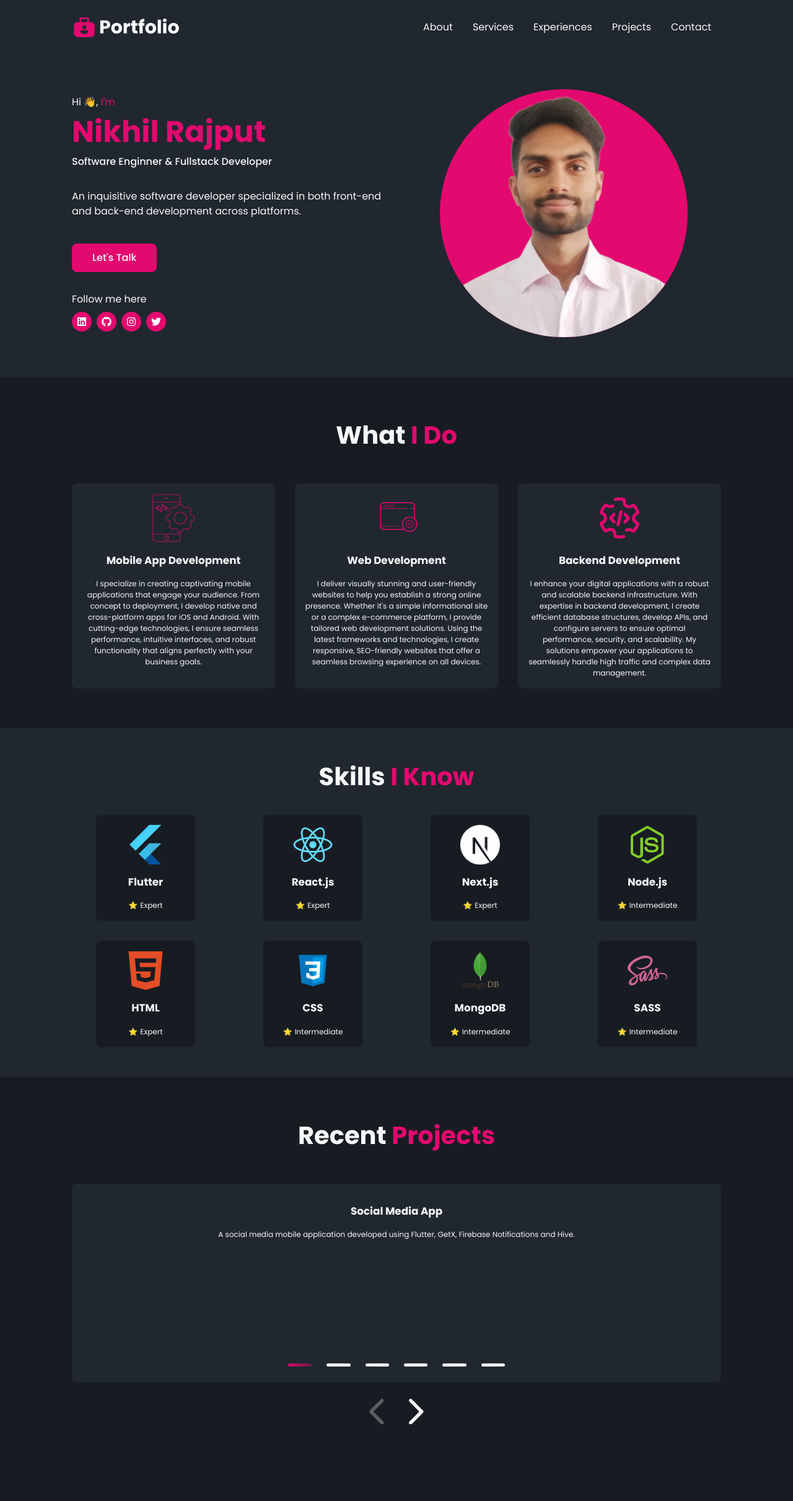
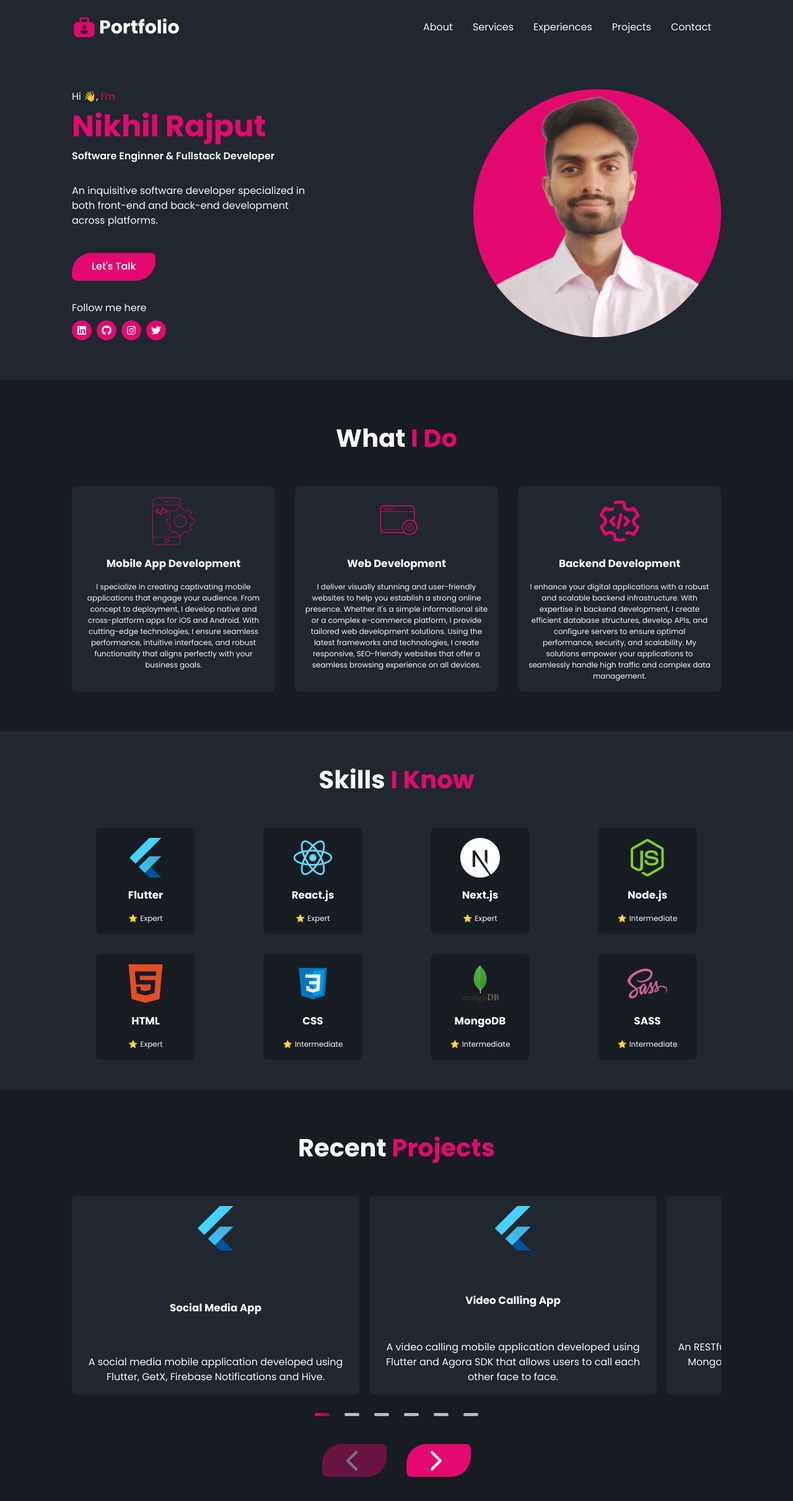
Before and after one commit to superchaindev/portfolio, a Next.js app: page / in a window 1280 px wide. Shown: the top 2422 px of the page at 62% size. Before the commit the page ends 2374 px from the top, so only its background shows below. Built offline with nearby package versions, Linux system fonts and the light colour scheme.

Commit message:
update changes and bug fixes

```diff
--- a/src/app/globals.scss
+++ b/src/app/globals.scss
@@ -100,22 +100,22 @@ body {
 }
 
 ::-webkit-scrollbar {
-  width: 10px;
+  width: 0.5rem;
 }
 
 /* Track */
 ::-webkit-scrollbar-track {
-  background: #e0e0e0;
+  background: #b6b6b6;
 }
 
 /* Handle */
 ::-webkit-scrollbar-thumb {
-  background: #888;
+  background: var(--primaryColor60);
 }
 
 /* Handle on hover */
 ::-webkit-scrollbar-thumb:hover {
-  background: #555;
+  background: var(--primaryColor80);
 }
 
 /* Chrome, Safari, Edge, Opera */
@@ -307,7 +307,7 @@ h6 {
   outline: none;
   background-color: transparent;
   border: 1px solid var(--primaryColor);
-  border-radius: var(--borderRadius);
+  border-radius: 2rem var(--borderRadius);
   padding: 0.65rem 2rem;
 
   color: var(--primaryColor);
@@ -355,9 +355,9 @@ h6 {
 
   width: fit-content;
   outline: none;
+  border: none;
   background-color: var(--primaryColor);
-  border: 1px solid var(--primaryColor);
-  border-radius: var(--borderRadius);
+  border-radius: 2rem var(--borderRadius);
   padding: 0.65rem 2rem;
 
   color: var(--whiteColor);
@@ -378,7 +378,6 @@ h6 {
 
   &:hover {
     background-color: var(--primaryColor60);
-    border-color: var(--primaryColor60);
   }
 
   @media screen and (min-width: 1600px) {
@@ -700,76 +699,24 @@ h6 {
   --background-code: rgb(244, 244, 244);
 }
 
-.embla__viewport {
+.carousel__viewport {
   overflow: hidden;
+  position: relative;
 }
 
-.embla__container {
+.carousel__container {
   backface-visibility: hidden;
   display: flex;
   touch-action: pan-y;
   margin-left: calc(var(--slide-spacing) * -1);
 }
 
-.embla__slide {
-  flex: 0 0 var(--slide-size);
+.carousel__slide {
+  flex: 0 0 100%;
   min-width: 0;
+  max-width: 30rem;
+  position: relative;
   padding-left: var(--slide-spacing);
-  position: relative;
-}
-
-.embla__slide__img {
-  display: block;
-  height: var(--slide-height);
-  width: 100%;
-  object-fit: cover;
-}
-
-.embla__slide__number {
-  width: 4.6rem;
-  height: 4.6rem;
-  z-index: 1;
-  position: absolute;
-  top: 0.6rem;
-  right: 0.6rem;
-  border-radius: 50%;
-  background-color: rgba(var(--background-site-rgb-value), 0.85);
-  line-height: 4.6rem;
-  font-weight: 900;
-  text-align: center;
-  pointer-events: none;
-}
-
-.embla__slide__number > span {
-  color: var(--brand-primary);
-  background-image: linear-gradient(
-    45deg,
-    var(--brand-primary),
-    var(--brand-secondary)
-  );
-  background-clip: text;
-  -webkit-background-clip: text;
-  -webkit-text-fill-color: transparent;
-  font-size: 1.6rem;
-  display: block;
-  position: absolute;
-  top: 0;
-  left: 0;
-  right: 0;
-  bottom: 0;
-}
-
-.embla__button {
-  -webkit-appearance: none;
-  appearance: none;
-  background-color: transparent;
-  touch-action: manipulation;
-  display: inline-flex;
-  text-decoration: none;
-  cursor: pointer;
-  border: 0;
-  padding: 0;
-  margin: 0;
 }
 
 .embla__buttons {
@@ -777,27 +724,12 @@ h6 {
   display: flex;
   align-items: center;
   justify-content: center;
-  margin-top: 1rem;
-}
-
-.embla__button {
-  z-index: 1;
-  color: var(--background-site);
-  display: flex;
-  align-items: center;
-  justify-content: center;
-  cursor: pointer;
-  width: 4rem;
-  height: 4rem;
-
-  &:disabled {
-    opacity: 0.3;
-  }
+  margin-top: 2rem;
 }
 
 .embla__button__svg {
-  width: 65%;
-  height: 65%;
+  width: 2rem;
+  height: 2rem;
 }
 
 .embla__dot {
@@ -815,18 +747,16 @@ h6 {
 
 .embla__dots {
   z-index: 1;
-  bottom: 0.5rem;
-  position: absolute;
-  left: 0;
-  right: 0;
   display: flex;
   justify-content: center;
   align-items: center;
+  margin: 0 auto;
+  margin-top: 1rem;
 }
 
 .embla__dot {
-  width: 2.4rem;
-  height: 2.4rem;
+  width: 1.5rem;
+  height: 2rem;
   display: flex;
   align-items: center;
   margin-right: 0.75rem;
@@ -834,7 +764,7 @@ h6 {
 }
 
 .embla__dot:after {
-  background: var(--background-site);
+  background: var(--whiteColor70);
   border-radius: 0.2rem;
   width: 100%;
   height: 0.3rem;
@@ -843,8 +773,8 @@ h6 {
 
 .embla__dot--selected:after {
   background: linear-gradient(
-    45deg,
+    120deg,
     var(--primaryColor),
-    var(--primaryColor30)
+    var(--primaryColor50)
   );
 }
--- a/src/components/common/CircleBox.jsx
+++ b/src/components/common/CircleBox.jsx
@@ -5,7 +5,7 @@ const CircleBox = (props) => {
 
   return (
     <div
-      className={`relative max-w-[25rem] min-w-[15rem] max-h-[25rem] min-h-[15rem] bg-[var(--primaryColor)] overflow-hidden mx-auto rounded-full aspect-square transition duration-300 ease-in-out ${classes}`}
+      className={`relative max-w-[25rem] min-w-[15rem] max-h-[25rem] min-h-[15rem] bg-[var(--primaryColor)] overflow-hidden rounded-full aspect-square transition duration-300 ease-in-out ${classes}`}
     >
       {children}
     </div>
--- a/src/components/common/carousel/Carousel.jsx
+++ b/src/components/common/carousel/Carousel.jsx
@@ -1,13 +1,14 @@
 "use client";
 
+import { useEffect, useState, useCallback } from "react";
 import useEmblaCarousel from "embla-carousel-react";
-import { useEffect, useState, useCallback } from "react";
+import PropTypes from "prop-types";
 import DotButton from "./DotButton";
 import PrevButton from "./PrevButton";
 import NextButton from "./NextButton";
 
 const Carousel = (props) => {
-  const { children, classes, ...options } = props;
+  const { children, classes, options } = props;
 
   const [emblaRef, emblaApi] = useEmblaCarousel(options);
 
@@ -50,9 +51,12 @@ const Carousel = (props) => {
   }, [emblaApi, onInit, onSelect]);
 
   return (
-    <div className="carousel">
-      <div className={`overflow-hidden relative ${classes}`} ref={emblaRef}>
-        <div className="flex">{children}</div>
+    <>
+      <div className={`carousel ${classes}`}>
+        <div className={`carousel__viewport`} ref={emblaRef}>
+          <div className="carousel__container">{children}</div>
+        </div>
+      </div>
 
       <div className="embla__dots">
         {scrollSnaps.map((_, index) => (
@@ -65,14 +69,19 @@ const Carousel = (props) => {
           />
         ))}
       </div>
-      </div>
 
       <div className="embla__buttons">
         <PrevButton onClick={scrollPrev} disabled={prevBtnDisabled} />
         <NextButton onClick={scrollNext} disabled={nextBtnDisabled} />
       </div>
-    </div>
+    </>
   );
 };
 
+Carousel.propTypes = {
+  children: PropTypes.node,
+  classes: PropTypes.string,
+  options: PropTypes.any,
+};
+
 export default Carousel;
--- a/src/components/common/carousel/NextButton.jsx
+++ b/src/components/common/carousel/NextButton.jsx
@@ -3,7 +3,7 @@ const NextButton = (props) => {
 
   return (
     <button
-      className="embla__button embla__button--next"
+      className="app__filled_btn ml-4 disabled:opacity-40"
       type="button"
       {...restProps}
     >
--- a/src/components/common/carousel/PrevButton.jsx
+++ b/src/components/common/carousel/PrevButton.jsx
@@ -3,7 +3,7 @@ const PrevButton = (props) => {
 
   return (
     <button
-      className="embla__button embla__button--prev"
+      className="app__filled_btn mr-4 disabled:opacity-40"
       type="button"
       {...restProps}
     >
--- a/src/components/home/Section1.jsx
+++ b/src/components/home/Section1.jsx
@@ -11,21 +11,21 @@ import socialLinks from "@/data/socialLinks";
 const HomeSection1 = () => {
   return (
     <ResponsiveBox classNames="bg-[var(--dialogColor)]">
-      <ConstraintedBox classNames="p-4 py-16">
-        <WrappedBox classes="justify-items-center">
+      <ConstraintedBox classNames="p-4 pb-16 pt-8 sm:pt-16">
+        <WrappedBox classes="justify-items-stretch">
           <Column classes="justify-center">
-            <p>
+            <p className="max-w-sm">
               Hi 👋,{" "}
               <span className="text-[var(--primaryColor)]">I&apos;m</span>
             </p>
 
             <h1 className="text-[var(--primaryColor)]">Nikhil Rajput</h1>
 
-            <p className="font-medium">
+            <p className="font-semibold max-w-sm">
               Software Enginner & Fullstack Developer
             </p>
 
-            <p className="mt-8">
+            <p className="mt-8 max-w-sm">
               An inquisitive software developer specialized in both front-end
               and back-end development across platforms.
             </p>
@@ -57,7 +57,7 @@ const HomeSection1 = () => {
             </Column>
           </Column>
 
-          <CircleBox classes="w-[20rem] h-[20rem] lg:w-[25rem] lg:h-[25rem] mx-auto pointer-events-none">
+          <CircleBox classes="w-[20rem] h-[20rem] lg:w-[25rem] lg:h-[25rem] pointer-events-none justify-self-center sm:justify-self-end">
             <Image
               src="/profile.webp"
               alt="profile"
--- a/src/components/home/Section3.jsx
+++ b/src/components/home/Section3.jsx
@@ -55,7 +55,7 @@ const HomeSection3 = () => {
           Skills <span className="text-[var(--primaryColor)]">I Know</span>
         </h2>
 
-        <WrappedBox classes="justify-items-center grid-cols-2 sm:grid-cols-3 lg:grid-cols-4 mt-8">
+        <WrappedBox classes="justify-items-center grid-cols-2 sm:grid-cols-3 lg:grid-cols-4 mt-12">
           {skills.map((service, index) => {
             return (
               <Column
--- a/src/components/home/Section4.jsx
+++ b/src/components/home/Section4.jsx
@@ -69,33 +69,32 @@ const HomeSection4 = () => {
           Recent <span className="text-[var(--primaryColor)]">Projects</span>
         </h2>
 
-        <Carousel classes="mt-12">
+        <Carousel classes="mt-12 w-full" options={{}}>
           {projects.map((project, index) => {
             return (
-              <Column
-                key={`service-${index}`}
-                classes="w-full flex-[0_0_100%] min-h-[20rem] bg-[var(--dialogColor)] p-4 rounded-lg items-center text-center"
-              >
-                {/* <Image
-                  src={project.image}
+              <Column key={`service-${index}`} classes="carousel__slide">
+                <Column classes="w-full bg-[var(--dialogColor)] p-4 rounded-lg items-center justify-between text-center min-h-[20rem]">
+                  <Image
+                    src="/logo/flutter.webp"
                     alt="profile"
                     width={100}
                     height={100}
                     sizes="100%"
                     priority
                     placeholder="blur"
-                  blurDataURL={project.image}
+                    blurDataURL="/logo/flutter.webp"
                     style={{
                       objectFit: "cover",
-                    width: "5rem",
-                    height: "5rem",
+                      width: "4.5rem",
+                      height: "4.5rem",
                       aspectRatio: "1 / 1",
                     }}
-                /> */}
+                  />
 
-                <h5 className="font-bold mt-4">{project.title}</h5>
+                  <h5 className="font-bold mt-8">{project.title}</h5>
 
-                <small className="mt-4">{project.description}</small>
+                  <p className="mt-4">{project.description}</p>
+                </Column>
               </Column>
             );
           })}
```
Lines whose indentation alone changed are shown as unchanged.
